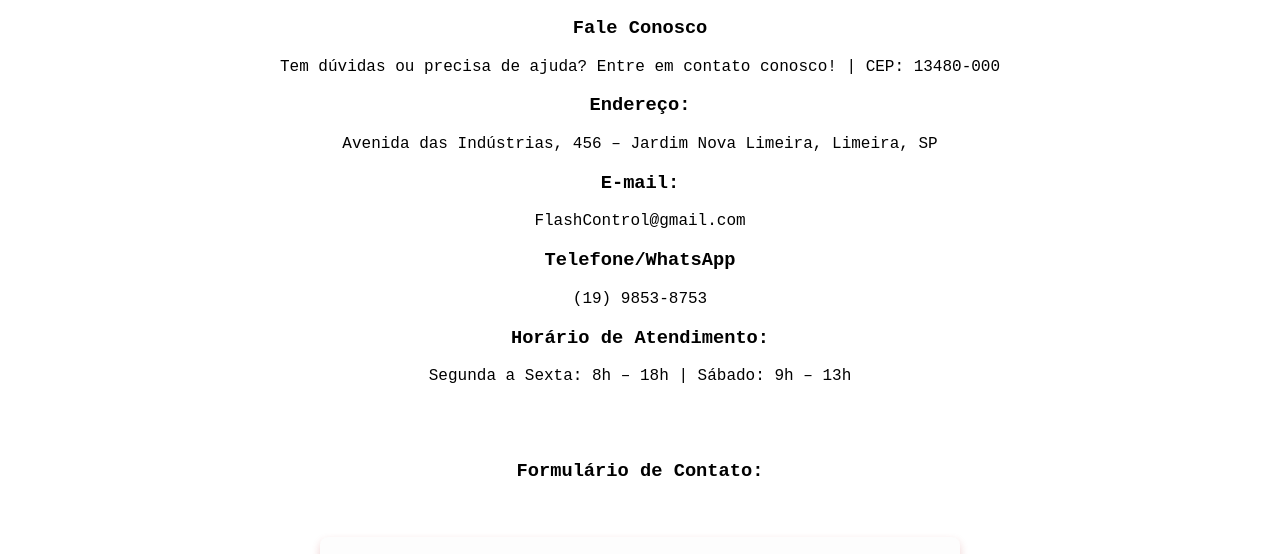
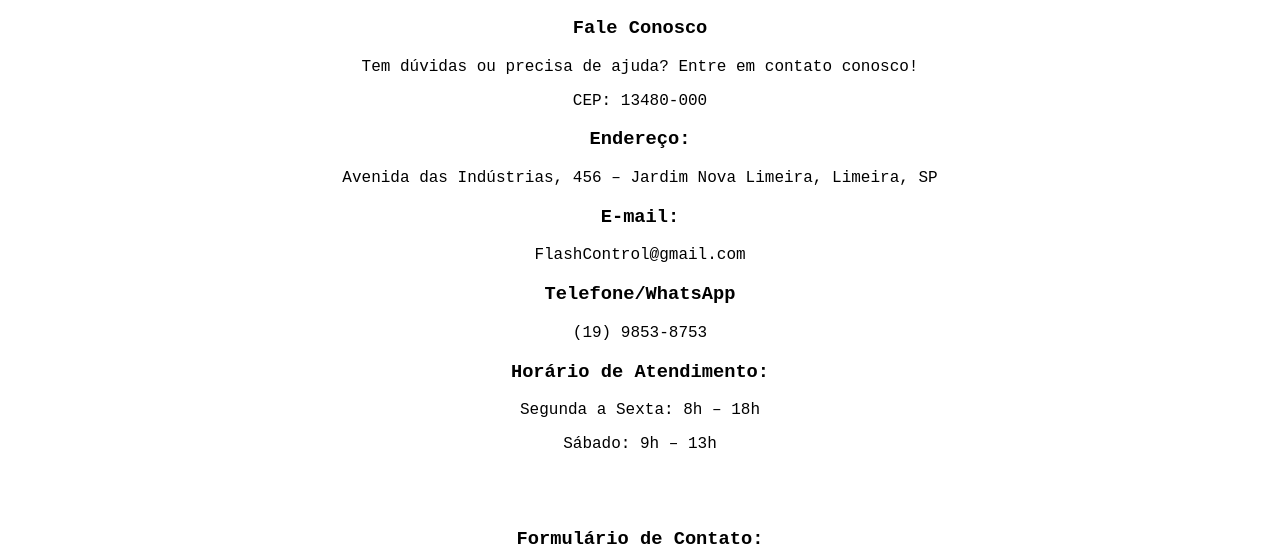
Before and after one commit to LorenzoTEC/FlashControl, a plain HTML site: page contatos.html in a window 1280 px wide. Shown: the part 162-716 px from the top of the page. Drawn offline with Linux system fonts and the light colour scheme.

Commit message:
commit 9

```diff
--- a/contatos.html
+++ b/contatos.html
@@ -140,7 +140,8 @@
         <h2>Contatos:</h2>
         <div class="service-card">
             <h3>Fale Conosco</h3>
-            <p>Tem dúvidas ou precisa de ajuda? Entre em contato conosco! | CEP: 13480-000</p>
+            <p>Tem dúvidas ou precisa de ajuda? Entre em contato conosco!</p>
+            <p>CEP: 13480-000</p>
         </div>
         <div class="service-card">
             <h3>Endereço:</h3>
@@ -159,7 +160,8 @@
             <div class="service-card">
                 <h3>Horário de Atendimento:</h3>
 
-                <p>Segunda a Sexta: 8h – 18h | Sábado: 9h – 13h</p>
+                <p>Segunda a Sexta: 8h – 18h</p>
+                <p>Sábado: 9h – 13h </p>
             </div>
         </div>
     </div>
```
